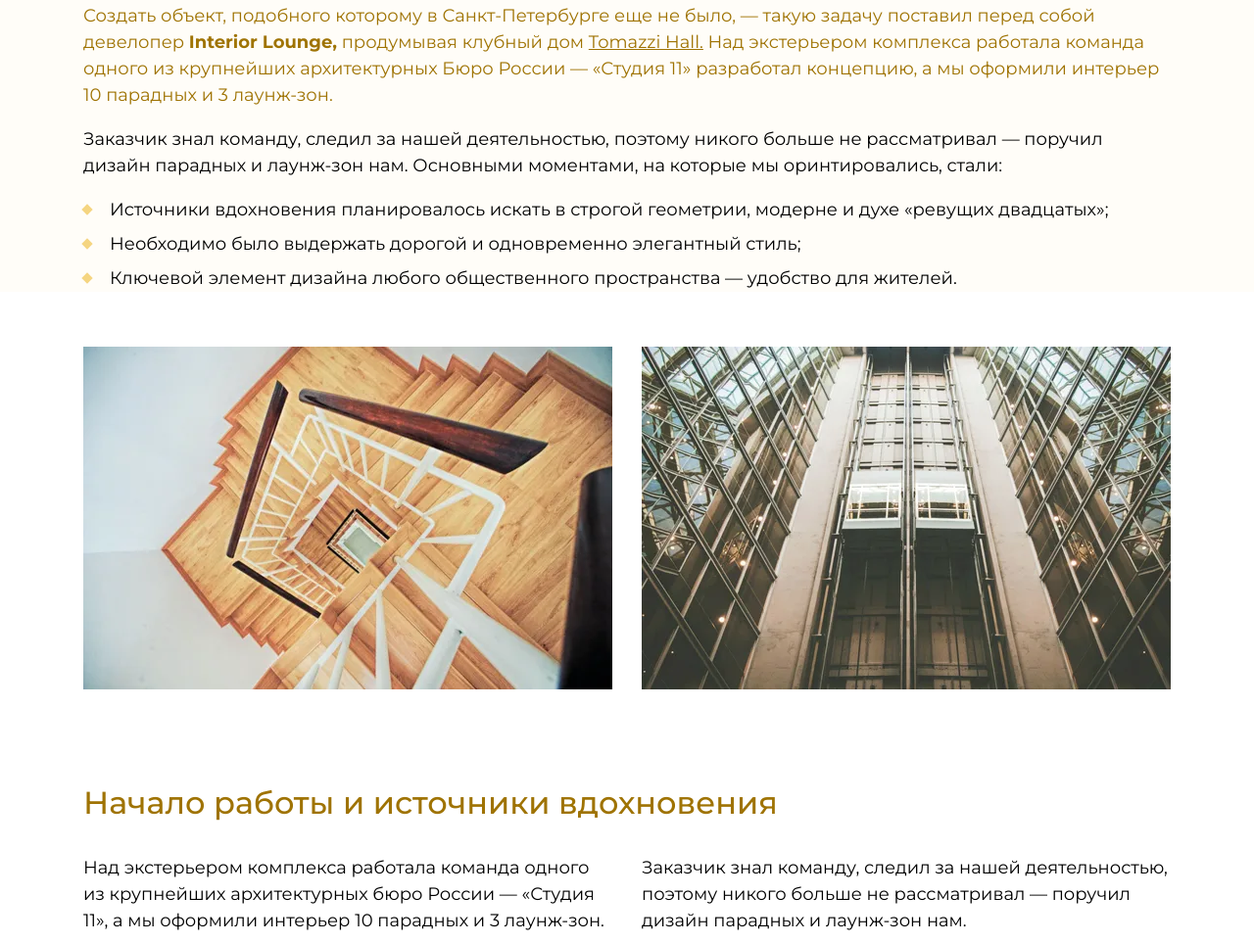
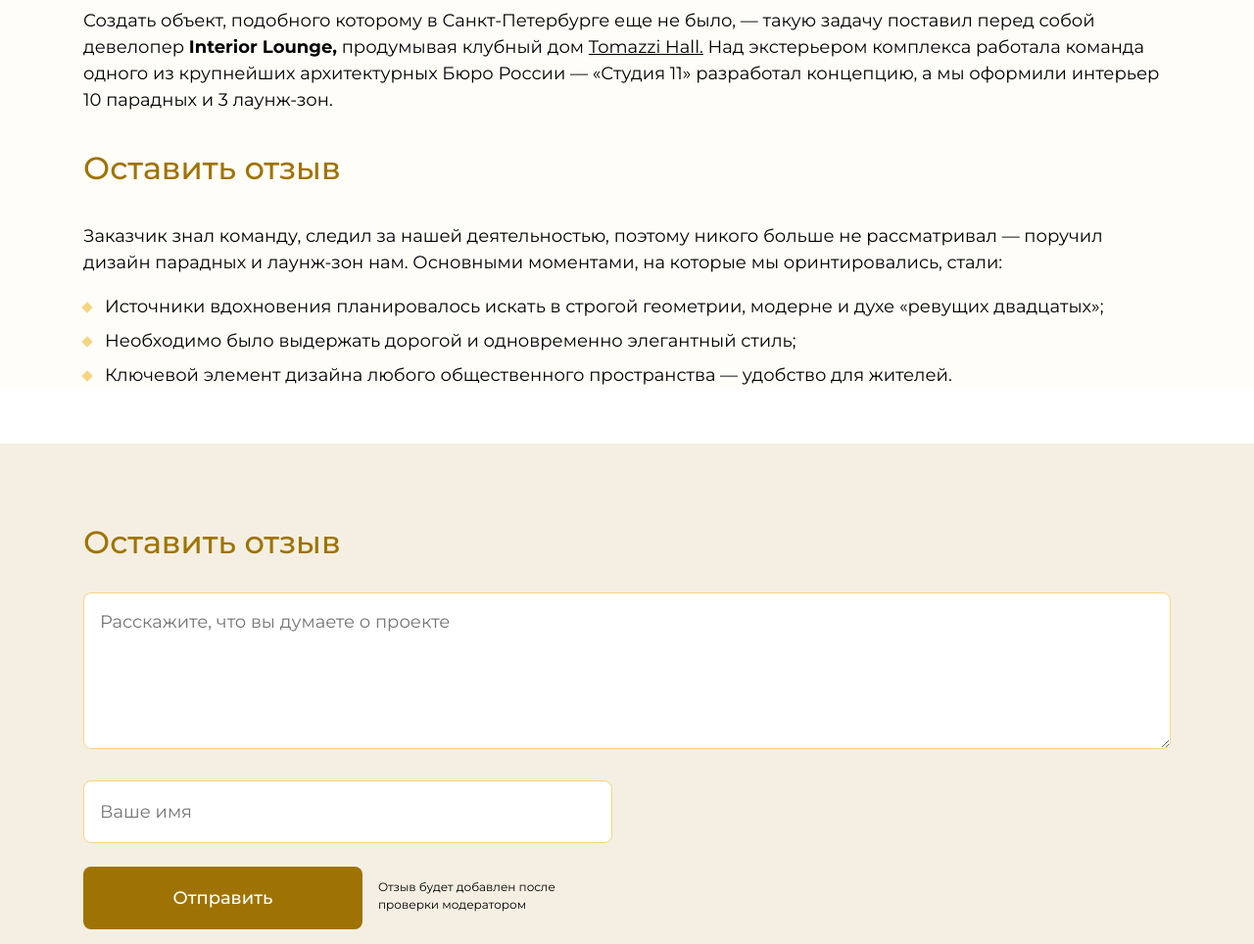
Before and after one commit to DrZhuker/Tomazzi_hall, a website: page source/index.html in a window 1280 px wide. Shown: the part 788-1752 px from the top of the page at 98% size. Drawn offline with nearby package versions, Linux system fonts and the light colour scheme; files that its build step writes are made by us from their sources.

Commit message:
add wysiwig

```diff
--- a/source/index.html
+++ b/source/index.html
@@ -36,16 +36,15 @@
 
   <main>
     <section class="hero">
-      <div class="hero__wrapper container">
-        <h1 class="hero__title title-xl title-black">Дизайн общественных интерьеров</h1>
-        <h2 class="hero__title title-l">Кейс клубного дома Tomazzi Hall</h2>
+      <div class="hero__wrapper container wysiwyg">
+        <h1>Дизайн общественных интерьеров</h1>
+        <h2>Кейс клубного дома Tomazzi Hall</h2>
         <picture>
           <source type="image/webp" width="1110" height="400"
             srcset="images/image-1@1x.webp 1x, images/image-1@2x.webp 2x">
-          <img class="hero__image" src="images/image-1@1x.jpg" srcset="images/image-1@2x.jpg" width="1110" height="400"
-            alt="Красивый офис">
+          <img src="images/image-1@1x.jpg" srcset="images/image-1@2x.jpg" width="1110" height="400" alt="Красивый офис">
         </picture>
-        <p class="hero__description hero__description--color">
+        <p>
           Создать объект, подобного которому в Санкт-Петербурге еще не было, — такую задачу
           поставил перед собой девелопер <b>Interior Lounge,</b> продумывая клубный дом <u>Tomazzi Hall.</u> Над
           экстерьером
@@ -53,49 +52,19 @@
           работала команда одного из крупнейших архитектурных Бюро России — «Студия 11» разработал концепцию, а мы
           оформили интерьер 10 парадных и 3 лаунж-зон.
         </p>
-        <p class="hero__description">
+
+        <h3>Оставить отзыв </h3>
+        <p>
           Заказчик знал команду, следил за нашей деятельностью, поэтому никого больше не рассматривал — поручил дизайн
           парадных и лаунж-зон нам. Основными моментами, на которые мы оринтировались, стали:
         </p>
-        <ul class="hero__list-moment">
-          <li class="hero__list-moment-item">Источники вдохновения планировалось искать в строгой геометрии, модерне и
+        <ul>
+          <li>Источники вдохновения планировалось искать в строгой геометрии, модерне и
             духе «ревущих двадцатых»;</li>
-          <li class="hero__list-moment-item">Необходимо было выдержать дорогой и одновременно элегантный стиль;</li>
-          <li class="hero__list-moment-item">Ключевой элемент дизайна любого общественного пространства — удобство для
+          <li>Необходимо было выдержать дорогой и одновременно элегантный стиль;</li>
+          <li>Ключевой элемент дизайна любого общественного пространства — удобство для
             жителей.</li>
         </ul>
-      </div>
-    </section>
-    <section class="about-us">
-      <div class="about-us__wrapper container">
-        <ul class="about-us-list">
-          <li class="about-us-item">
-            <picture>
-              <source type="image/webp" width="540" height="350"
-                srcset="images/image-2@1x.webp 1x, images/image-2@2x.webp 2x">
-              <img class="about-us__image" src="images/image-2@1x.jpg" srcset="images/image-2@2x.jpg" width="540"
-                height="350" alt="Крутая лестница">
-            </picture>
-          </li>
-          <li class="about-us-item">
-            <picture>
-              <source type="image/webp" width="540" height="350"
-                srcset="images/image-3@1x.webp 1x, images/image-3@2x.webp 2x">
-              <img class="about-us__image" src="images/image-3@1x.jpg" srcset="images/image-3@2x.jpg" width="540"
-                height="350" alt="Крутые лифты">
-            </picture>
-          </li>
-        </ul>
-        <h3 class="about-us__title title-m">Начало работы и источники вдохновения</h3>
-        <ul class="about-us__list">
-          <li class="about-us__item">Над экстерьером комплекса работала команда одного из крупнейших архитектурных бюро
-            России — «Студия 11», а мы оформили интерьер 10 парадных и 3 лаунж-зон. </li>
-          <li class="about-us__item">Заказчик знал команду, следил за нашей деятельностью, поэтому никого больше не
-            рассматривал — поручил дизайн парадных и лаунж-зон нам.</li>
-        </ul>
-        <blockquote class="about-us__quote">«Нам хотелось поддержать внешнюю архитектурную концепцию, но внутри добавить
-          что-то необычное. Сделать&nbsp;некое подобие матрешки, чтобы все время открывались новые смыслы и элементы».
-        </blockquote>
       </div>
     </section>
     <section class="feedback">
--- a/source/styles/blocks/about-us.scss
+++ /dev/null
@@ -1,45 +0,0 @@
-.about-us-list {
-  list-style: none;
-  margin: 0;
-  margin-bottom: 88px;
-  padding: 0;
-  display: flex;
-  flex-wrap: wrap;
-  gap: 30px;
-}
-
-.about-us__title {
-  color: #9F7303;
-  margin: 0;
-  margin-bottom: 34px;
-}
-
-.about-us__list {
-  list-style: none;
-  margin: 0;
-  margin-bottom: 83px;
-  padding: 0;
-  display: flex;
-  flex-wrap: wrap;
-  gap: 30px;
-}
-
-.about-us__item {
-  width: 540px;
-}
-
-.about-us__quote {
-  display: block;
-  width: 920px;
-  padding: 40px 70px;
-  margin: 0 auto;
-  margin-bottom: 114px;
-  font-size: 24px;
-  font-style: italic;
-  font-weight: 300;
-  line-height: 36px;
-  text-align: center;
-  color: #9F7303;
-  border-top: 1px solid #F5D581;
-  border-bottom: 1px solid #F5D581;
-}
--- a/source/styles/blocks/hero.scss
+++ b/source/styles/blocks/hero.scss
@@ -2,50 +2,3 @@
   background-color: #FFFDF8;
   padding-top: 70px;
 }
-
-.hero__title {
-  margin: 0;
-  margin-bottom: 32px;
-}
-
-.hero__title {
-  color: #9F7303;
-  margin: 0;
-  margin-bottom: 56px;
-}
-
-.title-black {
-  color: #000000;
-}
-
-.hero__description--color {
-  color: #9F7303;
-}
-
-.hero__list-moment {
-  list-style: none;
-  margin: 0;
-  margin-bottom: 56px;
-  padding: 0;
-}
-
-.hero__list-moment-item {
-  padding-left: 27px;
-  position: relative;
-  margin-bottom: 8px;
-}
-
-.hero__list-moment-item:last-child {
-  margin-bottom: 0;
-}
-
-.hero__list-moment-item::before {
-  content: "";
-  position: absolute;
-  width: 8px;
-  height: 8px;
-  background-color: #F5D581;
-  left: 0;
-  top: 50%;
-  transform: translateY(-50%) rotate(45deg);
-}
--- a/source/styles/common/global.scss
+++ b/source/styles/common/global.scss
@@ -6,9 +6,9 @@
 }
 
 body {
-  font-family: "Montserrat", "Arial", sans-serif;
+  font-family: "Montserrat", "Tahoma", sans-serif;
   font-size: 18px;
-  line-height: 27px;
+  line-height: 1.5;
   color: #000000;
   margin: 0;
   min-height: 100vh;
--- /dev/null
+++ b/source/styles/common/wisywig.scss
@@ -0,0 +1,60 @@
+.wysiwyg h1 {
+  font-size: 48px;
+  line-height: 59px;
+  margin-bottom: 24px;
+}
+
+.wysiwyg h2 {
+  color: #9f7303;
+  font-size: 40px;
+  font-weight: 500;
+}
+
+.wysiwyg h3 {
+  color: #9f7303;
+  font-size: 32px;
+  font-weight: 500;
+}
+
+.wysiwyg ul,
+.wysiwyg ol {
+  list-style: none;
+  margin: 0;
+  margin-bottom: 56px;
+  padding: 0;
+  display: flex;
+  flex-direction: column;
+  gap: 8px;
+}
+
+.wysiwyg li {
+  padding-left: 22px;
+  position: relative;
+}
+
+.wysiwyg li::before {
+  content: "";
+  position: absolute;
+  width: 8px;
+  height: 8px;
+  background-color: #F5D581;
+  left: 0;
+  top: 50%;
+  transform: translateY(-50%) rotate(45deg);
+}
+
+.wysiwyg blockquote {
+  display: block;
+  width: 920px;
+  padding: 40px 70px;
+  margin: 0 auto;
+  margin-bottom: 114px;
+  font-size: 24px;
+  font-style: italic;
+  font-weight: 300;
+  line-height: 36px;
+  text-align: center;
+  color: #9F7303;
+  border-top: 1px solid #F5D581;
+  border-bottom: 1px solid #F5D581;
+}
--- a/source/styles/styles.scss
+++ b/source/styles/styles.scss
@@ -4,10 +4,10 @@
 @import "./common/fonts.scss";
 @import "./common/global.scss";
 @import "./common/visually-hidden.scss";
+@import "./common/wisywig.scss";
 
 /* BLOCKS */
 @import "./blocks/header.scss";
 @import "./blocks/navigation.scss";
 @import "./blocks/hero.scss";
-@import "./blocks/about-us.scss";
 @import "./blocks/feedback.scss";
```
